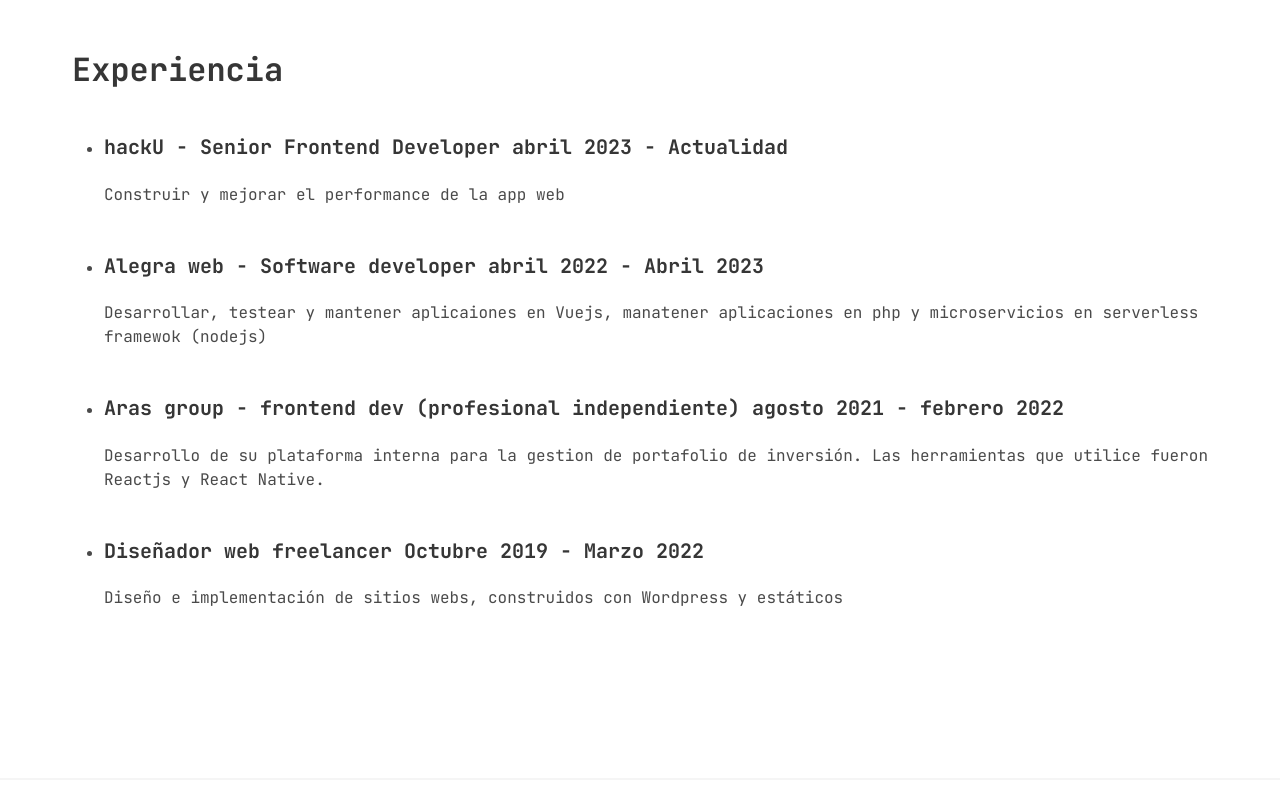
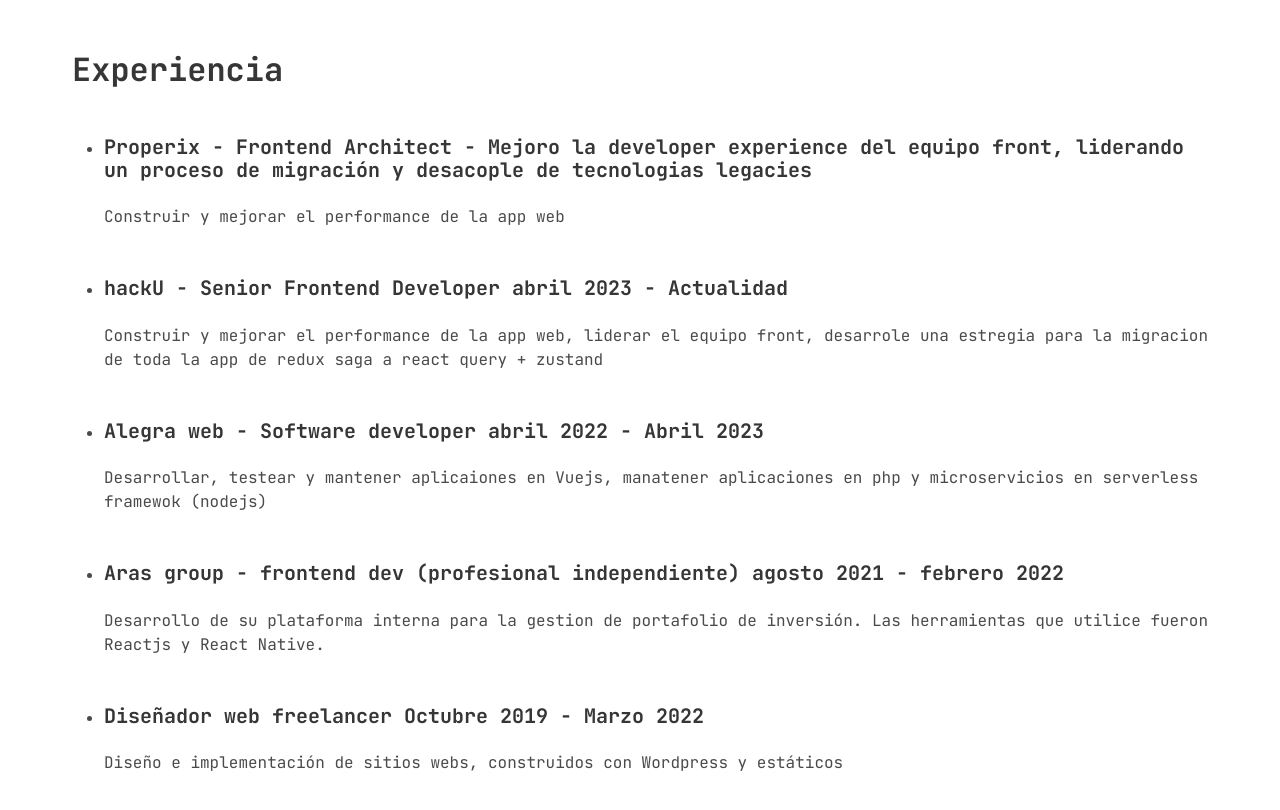
Before and after one commit to j4viermora/hi, a Next.js app: page / in a window 1280 px wide. Shown: the part 1620-2430 px from the top of the page. Built offline with nearby package versions, Linux system fonts and the light colour scheme.

Commit message:
actualiza experiencia laborar

```diff
--- a/components/Experience/Experience.tsx
+++ b/components/Experience/Experience.tsx
@@ -8,13 +8,21 @@
 			</div>
 			<div className='content'>
 				<ul>
-				<li>
+					<li>
+						<h3 className='title is-5 mt-6'>
+								Properix - Frontend Architect - Mejoro la developer experience del equipo front, liderando un proceso de migración y desacople de tecnologias legacies
+						</h3>
+						<p>
+							Construir y mejorar el performance de la app web
+						</p>
+					</li>
+					<li>
 					<h3 className='title is-5 mt-6'>
 							hackU - Senior Frontend Developer abril 2023 -
 							Actualidad
 					</h3>
 						<p>
-							Construir y mejorar el performance de la app web
+							Construir y mejorar el performance de la app web, liderar el equipo front, desarrole una estregia para la migracion de toda la app de redux saga a react query + zustand
 						</p>
 					</li>
 					<li>
```
